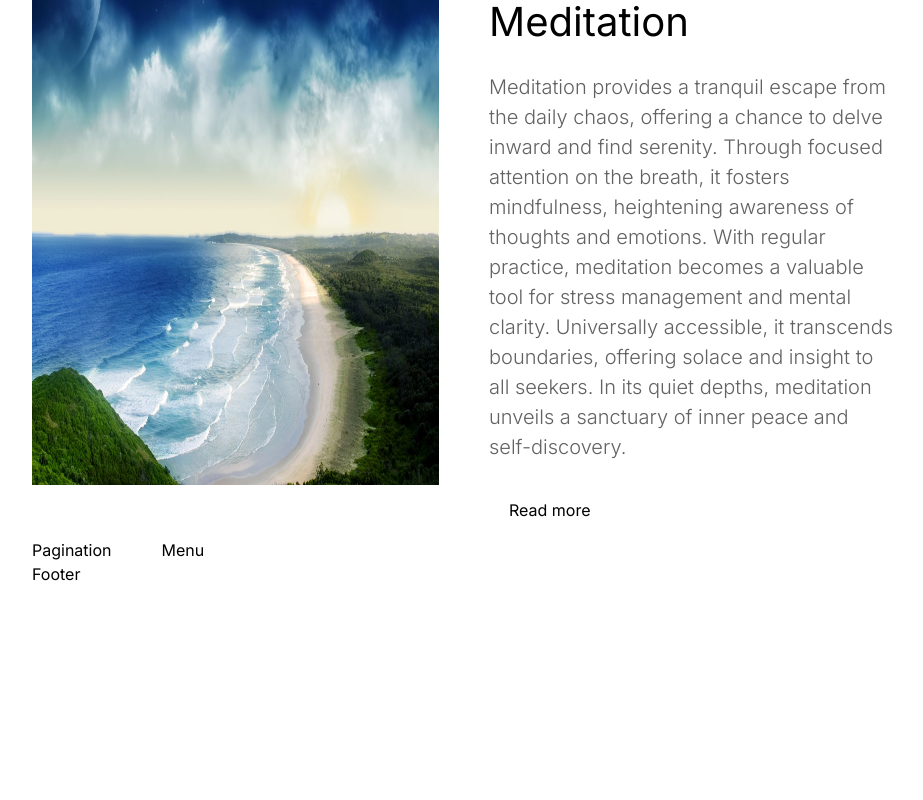
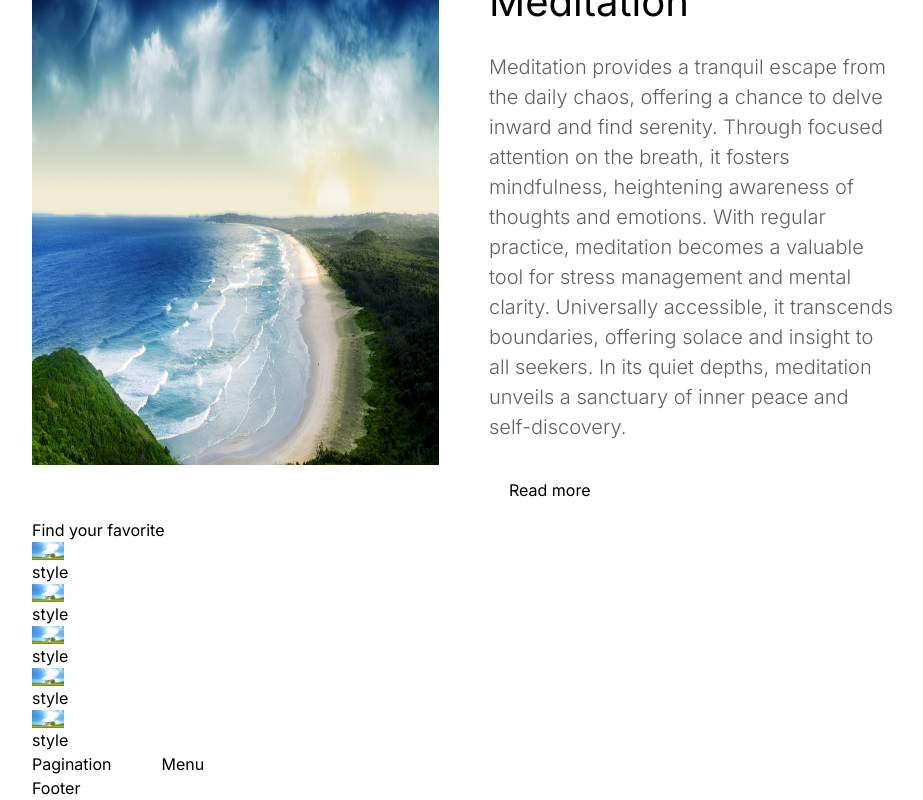
Before and after one commit to DavisKiprotich/Blog_Website, a Next.js app: page / in a window 1280 px wide. Shown: the part 474-1274 px from the top of the page, without its empty margins (176-1099 px from the left). Before the commit the page ends 1060 px from the top, so only its background shows below. Built offline with nearby package versions, Linux system fonts and the light colour scheme.

Commit message:
Working on landing page

```diff
--- a/components/Categories.jsx
+++ b/components/Categories.jsx
@@ -1,9 +1,64 @@
 import React from 'react'
+import styles from './styles/categories.module.css'
+import Link from 'next/link'
+import Image from 'next/image'
 
 const Categories = () => {
   return (
-    <div>
-
+    <div className={styles.container}>
+      <h1 className={styles.title}>Find your favorite</h1>
+      <div className={styles.categories}>
+        <Link href='/blog?cat=style' className={`${styles.category} ${styles.style}`}>
+        <Image
+        src='/47.jpg'
+        alt=''
+        className={styles.image}
+        width={32}
+        height={32}
+        />
+        style
+        </Link>
+        <Link href='/blog?cat=style' className={`${styles.category} ${styles.style}`}>
+        <Image
+        src='/47.jpg'
+        alt=''
+        className={styles.image}
+        width={32}
+        height={32}
+        />
+        style
+        </Link>
+        <Link href='/blog?cat=style' className={`${styles.category} ${styles.style}`}>
+        <Image
+        src='/47.jpg'
+        alt=''
+        className={styles.image}
+        width={32}
+        height={32}
+        />
+        style
+        </Link>
+        <Link href='/blog?cat=style' className={`${styles.category} ${styles.style}`}>
+        <Image
+        src='/47.jpg'
+        alt=''
+        className={styles.image}
+        width={32}
+        height={32}
+        />
+        style
+        </Link>
+        <Link href='/blog?cat=style' className={`${styles.category} ${styles.style}`}>
+        <Image
+        src='/47.jpg'
+        alt=''
+        className={styles.image}
+        width={32}
+        height={32}
+        />
+        style
+        </Link>
+      </div>
     </div>
   )
 }
--- a/components/styles/featured.module.css
+++ b/components/styles/featured.module.css
@@ -3,12 +3,12 @@
   }
 
   .title {
-    font-size: 96px;
-    font-weight: 300;
+    font-size: 50px;
+    font-weight: 500;
   }
 
   .post {
-    margin-top: 60px;
+    margin-top: 40px;
     display: flex;
     align-items: center;
     gap: 50px;
```
Also changed, not shown: components/styles/categories.module.css (added).
